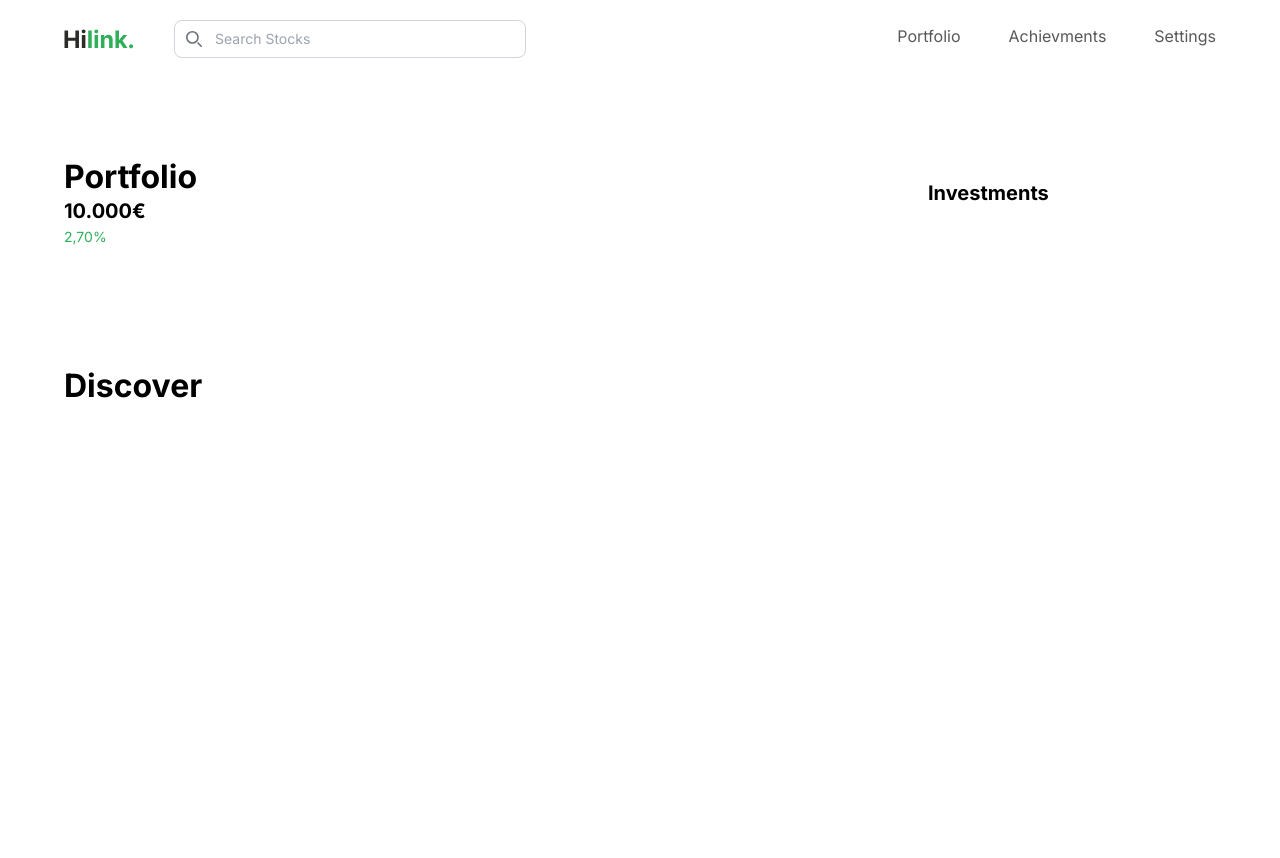
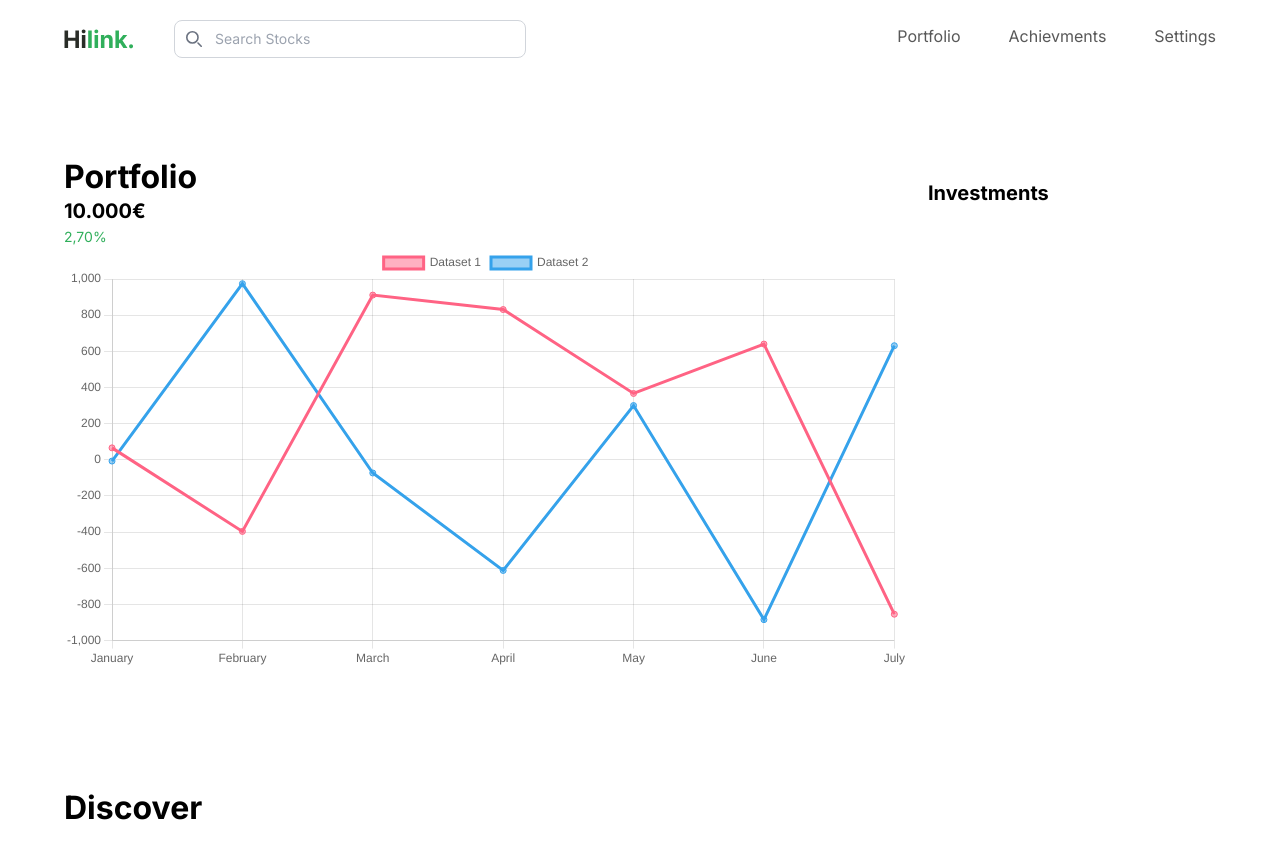
Before and after one commit to Froehlich99/optara, a Next.js app: page /portfolio in a window 1280 px wide. Shown: the top 858 px of the page. Before the commit the page ends 800 px from the top, so only its background shows below. Built offline with nearby package versions, Linux system fonts and the light colour scheme.

Commit message:
feat: add demo linechart

```diff
--- a/app/portfolio/page.tsx
+++ b/app/portfolio/page.tsx
@@ -1,13 +1,15 @@
+import Linechart from "@/components/Linechart";
 import React from "react";
 
 const page = () => {
   return (
     <div className="max-container padding-container flex flex-col py-10">
       <div className="relative flex flex-col lg:flex-row py-10">
-        <div className="relative lg:w-3/4 flex flex-col pb-20">
+        <div className="relative lg:w-3/4 flex flex-col pb-20 pr-5">
           <h1 className="bold-32">Portfolio</h1>
           <h1 className="bold-20">10.000€</h1>
           <p className="regular-14 text-green-50">2,70%</p>
+          <Linechart />
         </div>
         <div className="relative flex flex-col py-5">
           <h1 className="bold-20">Investments</h1>
--- /dev/null
+++ b/components/Linechart.tsx
@@ -0,0 +1,60 @@
+"use client";
+import React from "react";
+
+import {
+  Chart as ChartJS,
+  CategoryScale,
+  LinearScale,
+  PointElement,
+  LineElement,
+  Title,
+  Tooltip,
+  Legend,
+} from "chart.js";
+import { Line } from "react-chartjs-2";
+import { faker } from "@faker-js/faker";
+
+ChartJS.register(
+  CategoryScale,
+  LinearScale,
+  PointElement,
+  LineElement,
+  Title,
+  Tooltip,
+  Legend
+);
+
+export const options = {
+  responsive: true,
+  plugins: {
+    legend: {
+      position: "top" as const,
+    },
+    title: {
+      display: false,
+    },
+  },
+};
+const labels = ["January", "February", "March", "April", "May", "June", "July"];
+export const data = {
+  labels,
+  datasets: [
+    {
+      label: "Dataset 1",
+      data: labels.map(() => faker.number.int({ min: -1000, max: 1000 })),
+      borderColor: "rgb(255, 99, 132)",
+      backgroundColor: "rgba(255, 99, 132, 0.5)",
+    },
+    {
+      label: "Dataset 2",
+      data: labels.map(() => faker.number.int({ min: -1000, max: 1000 })),
+      borderColor: "rgb(53, 162, 235)",
+      backgroundColor: "rgba(53, 162, 235, 0.5)",
+    },
+  ],
+};
+const Linechart = () => {
+  return <Line options={options} data={data} />;
+};
+
+export default Linechart;
--- a/components/SearchBar.tsx
+++ b/components/SearchBar.tsx
@@ -13,9 +13,9 @@
         >
           <path
             stroke="currentColor"
-            stroke-linecap="round"
-            stroke-linejoin="round"
-            stroke-width="2"
+            strokeLinecap="round"
+            strokeLinejoin="round"
+            strokeWidth="2"
             d="m19 19-4-4m0-7A7 7 0 1 1 1 8a7 7 0 0 1 14 0Z"
           />
         </svg>
--- a/package.json
+++ b/package.json
@@ -10,12 +10,15 @@
   },
   "dependencies": {
     "@vercel/postgres": "^0.5.1",
+    "chart.js": "^4.4.1",
     "next": "14.0.4",
     "next-auth": "^4.24.5",
     "react": "^18",
+    "react-chartjs-2": "^5.2.0",
     "react-dom": "^18"
   },
   "devDependencies": {
+    "@faker-js/faker": "^8.3.1",
     "@types/node": "^20",
     "@types/react": "^18",
     "@types/react-dom": "^18",
```
Also changed, not shown: 1 other file (tests, documents, lock files or other folders).
